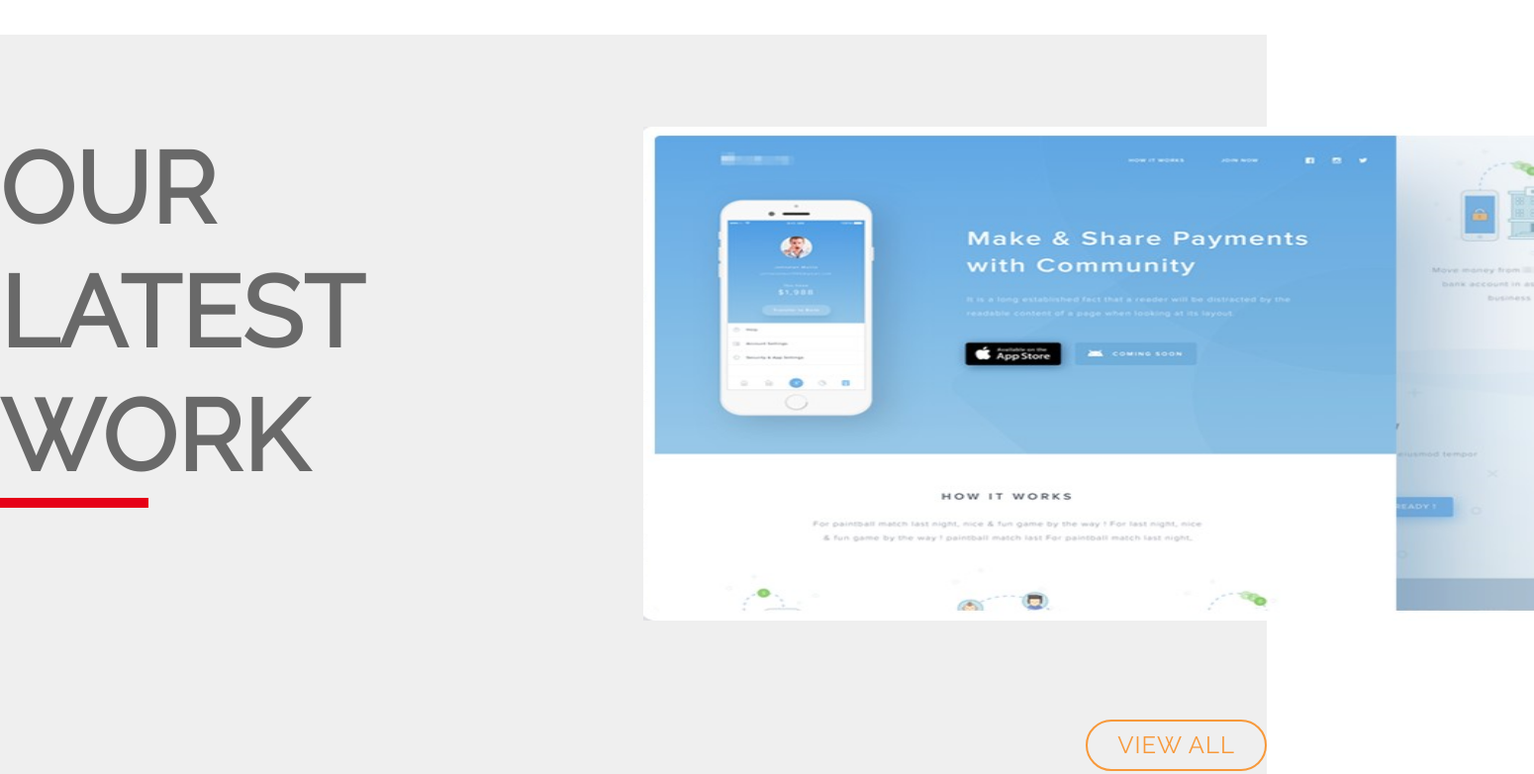
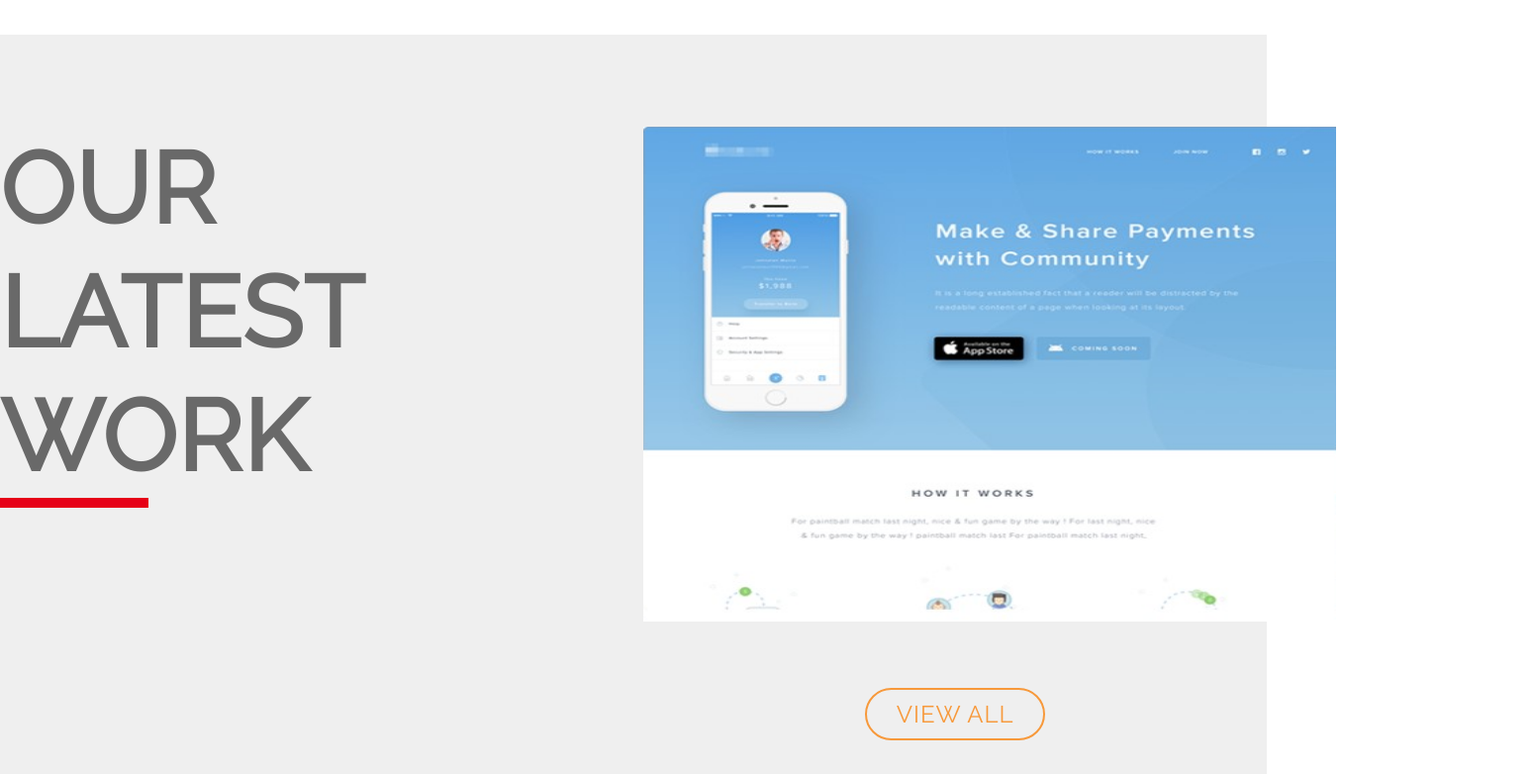
Before and after one commit to akinunal/project-1, a plain HTML site: page index.html in a window 1280 px wide. Shown: the part 1460-2242 px from the top of the page at 99% size, 1550 px wide, since content can reach past the window. Drawn offline with Linux system fonts and the light colour scheme; files whose address does not match are found by name.

Commit message:
Some minor changes

```diff
--- a/index.html
+++ b/index.html
@@ -88,8 +88,8 @@
                 <h2>Our Latest Work</h2>
             </div>
 
-            <div class="col span-1-of-2">
-                <img src="images/latest-work.jpg" class="latest-work-image">
+            <div class="col span-1-of-2 boxy">
+                <img src="images/latest-work2.png" class="latest-work-image">
                 <a href="#" class="button btn-ghost">VIEW ALL</a>
             </div>
         </div>
--- a/style.css
+++ b/style.css
@@ -229,15 +229,15 @@ header {
 }
 
 .latest-work-image {
-    float: inherit;
+    float: left;
     overflow: visible;
-    width: 900px;
-    height: 499px;
-    margin-bottom: 100px;
+    width: 700px;
+    height: 500px;
+    margin-bottom: 80px;
 }
 
-.section-latest-work a {
-    float: right;
+.boxy {
+    text-align: center;
 }
 
 /*OUR DAILY ROUTINE*/
```
Also changed, not shown: images/SS1.jpg (deleted), images/SS2.jpg (deleted), images/SS3.jpg (deleted), images/SS4.jpg (deleted), images/Screenshot_1.jpg (deleted), images/latest-work.jpg (deleted), images/latest-work2.png (added), images/logo.png (deleted), 2 other files.
